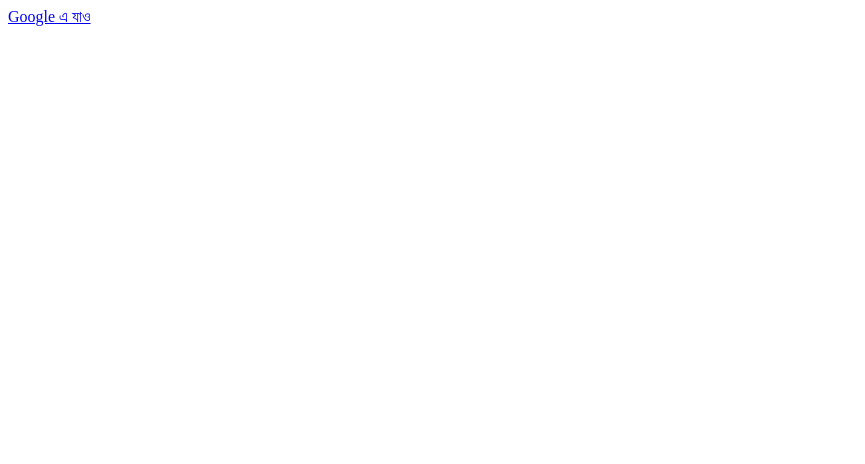
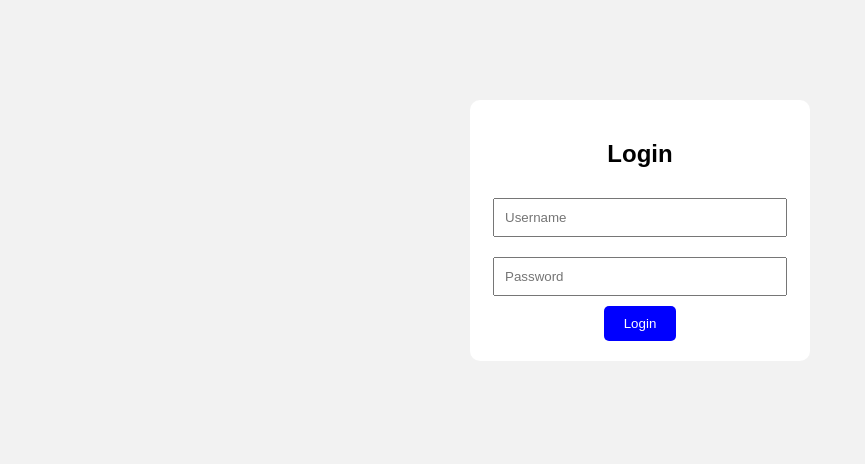
Before and after one commit to abedinbybit2-arch/openai, a plain HTML site: page index.html in a window 1280 px wide. Shown: the whole page, without its empty margins (0-865 px from the left). Drawn offline with Linux system fonts and the light colour scheme.

Commit message:
Update index.html

```diff
--- a/index.html
+++ b/index.html
@@ -1 +1,51 @@
-<a href="https://www.google.com" target="_blank">Google এ যাও</a>
+<!DOCTYPE html>
+<html>
+<head>
+    <title>Login Page</title>
+    <style>
+        body {
+            background-color: #f2f2f2;
+            font-family: Arial;
+        }
+
+        .login-box {
+            width: 300px;
+            margin: 100px auto;
+            padding: 20px;
+            background: white;
+            border-radius: 10px;
+            text-align: center;
+        }
+
+        input {
+            width: 90%;
+            padding: 10px;
+            margin: 10px 0;
+        }
+
+        button {
+            padding: 10px 20px;
+            background: blue;
+            color: white;
+            border: none;
+            border-radius: 5px;
+        }
+
+        button:hover {
+            background: darkblue;
+        }
+    </style>
+</head>
+<body>
+
+<div class="login-box">
+    <h2>Login</h2>
+
+    <input type="text" placeholder="Username"><br>
+    <input type="password" placeholder="Password"><br>
+
+    <button>Login</button>
+</div>
+
+</body>
+</html>
```
